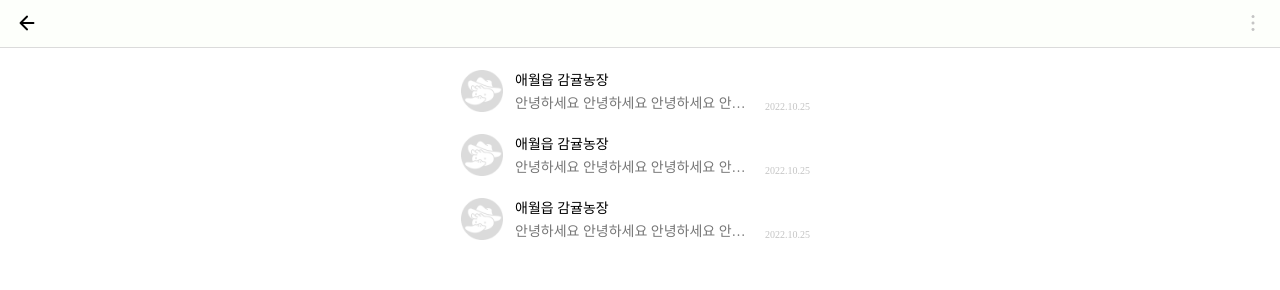
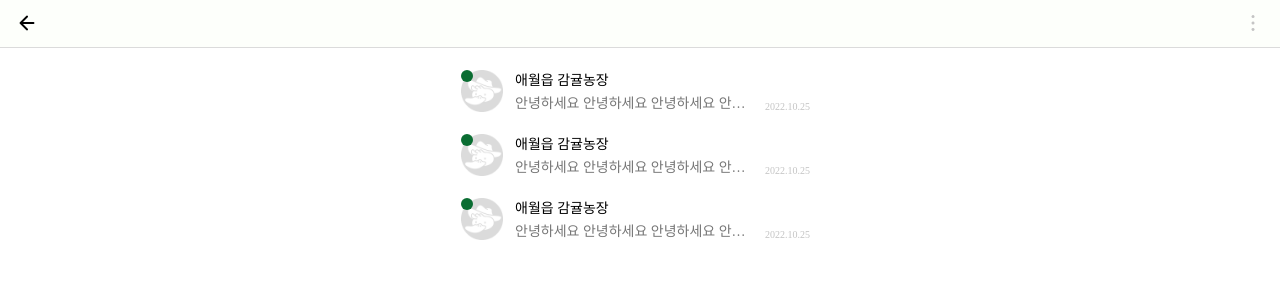
Before and after one commit to One-Hundred-Trials/Good-Harvest-Market, a React (Create React App) app: page /chat in a window 1280 px wide. Shown: the top 290 px of the page. Built offline with nearby package versions, Linux system fonts and the light colour scheme.

Commit message:
Modify : ChatList 이미지 컨테이너 추가

```diff
--- a/src/components/Chat/ChatList/ChatList.jsx
+++ b/src/components/Chat/ChatList/ChatList.jsx
@@ -1,6 +1,7 @@
 import React from 'react';
 import {
   ChatListContanierStyle,
+  ImgContainer,
   UserProfileImg,
   ChatItemContanierStyle,
   DateSpan,
@@ -10,7 +11,9 @@ import profileImg from '../../../assets/img/basic-profile-50.png';
 export default function ChatList() {
   return (
     <ChatListContanierStyle>
-      <UserProfileImg src={profileImg} alt="" />
+      <ImgContainer>
+        <UserProfileImg src={profileImg} alt="" />
+      </ImgContainer>
       <ChatItemContanierStyle>
         <strong>애월읍 감귤농장</strong>
         <p>안녕하세요 안녕하세요 안녕하세요 안녕하세요</p>
--- a/src/components/Chat/ChatList/ChatListStyle.jsx
+++ b/src/components/Chat/ChatList/ChatListStyle.jsx
@@ -6,6 +6,21 @@ export const ChatListContanierStyle = styled.div`
   width: 358px;
   height: 42px;
   margin: 22px auto;
+`;
+
+export const ImgContainer = styled.div`
+  position: relative;
+  &::after {
+    display: block;
+    position: absolute;
+    content: '';
+    width: 12px;
+    height: 12px;
+    background-color: var(--point-green);
+    border-radius: 50%;
+    top: 0;
+    left: 0;
+  }
 `;
 
 export const UserProfileImg = styled.img`
```
